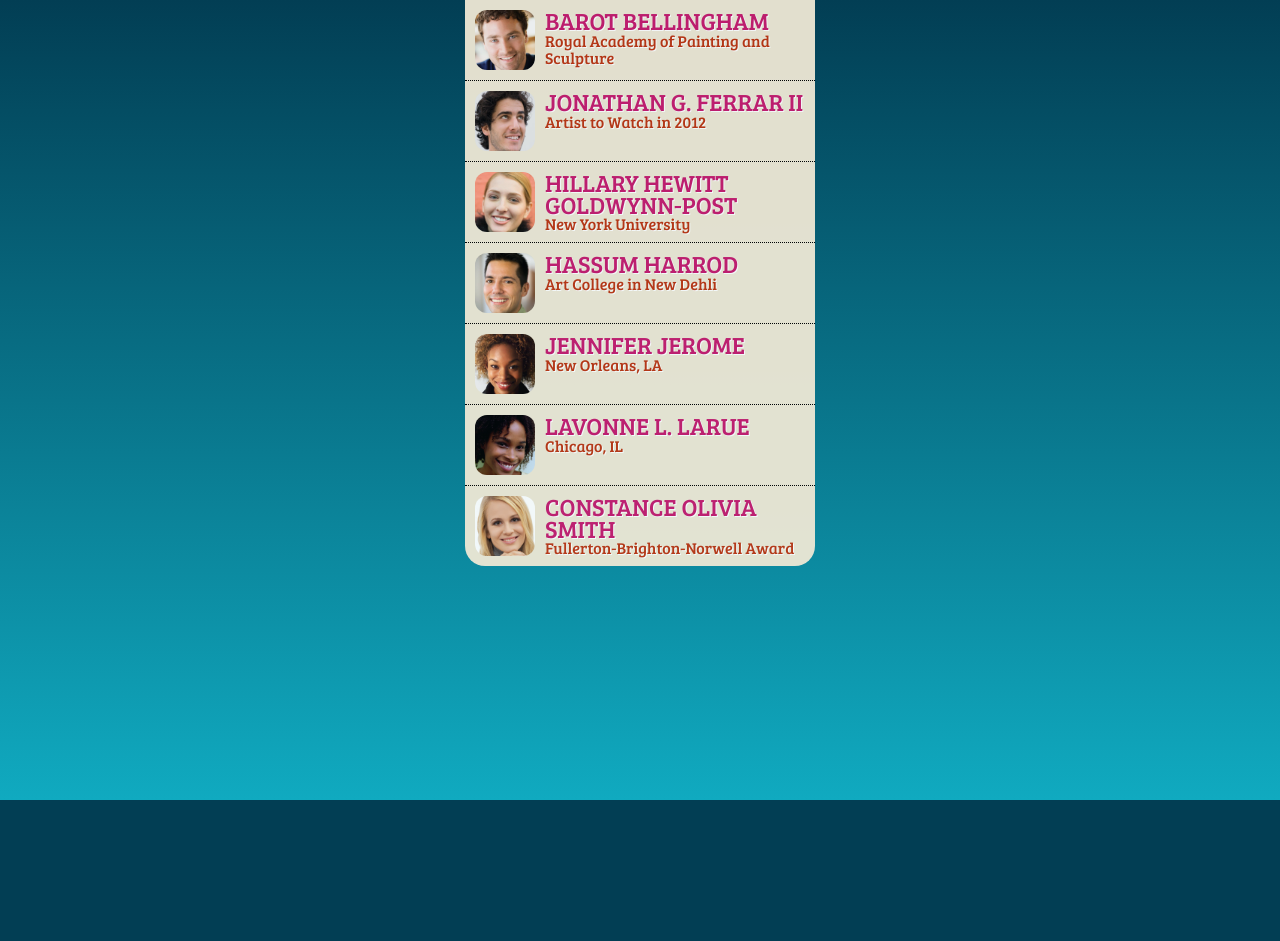
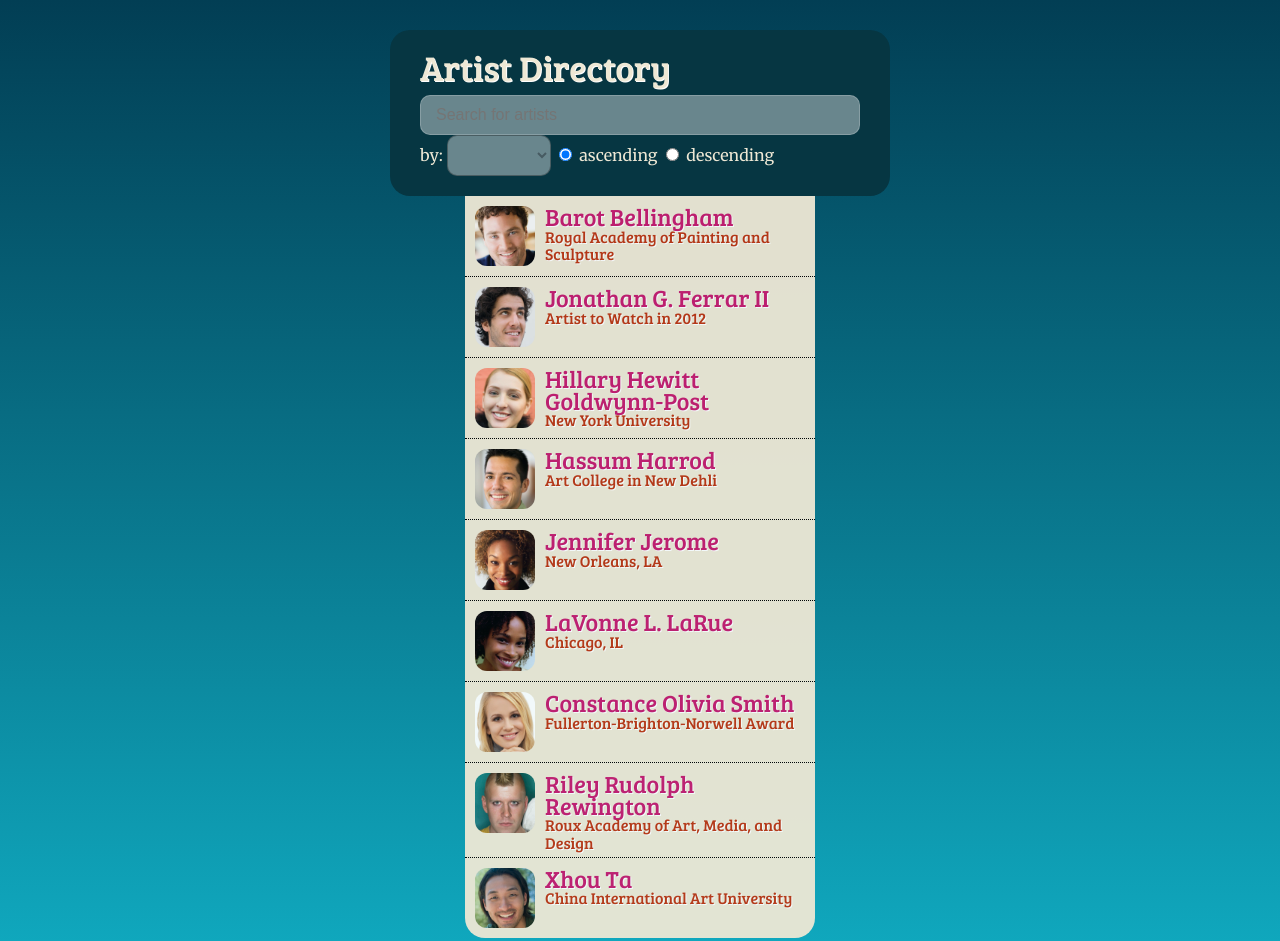
Before and after one commit to sumitkaul/Angular.js-Project-Directory-Search-Single-Page-Application, a plain HTML site: page index.html in a window 1280 px wide. Before the commit the page ends 800 px from the top, so only its background shows below. Drawn offline with Linux system fonts and the light colour scheme; a web font is replaced by a local one.

Commit message:
binding the input fields with filters

```diff
--- a/index.html
+++ b/index.html
@@ -10,11 +10,33 @@
 <body>
 <!-- this is the view in our case where data is coming from the model and the controller is the one which is connecting the view and model-->
 <div class="main" ng-controller="MyController">
+	<div class="search">
+    <h1> Artist Directory</h1>
+    <label>search:</label>
+    <input ng-model="query" placeholder="Search for artists" autofocus>
+
+    <label class="formgroup">by:
+    	<select ng-model=artistOrder>
+    		<option value="name">Name</option>
+    		<option value="reknown">Reknown</option>
+    	</select>
+	</label>
+
+	<label class="formgroup">
+		<input type="radio" ng-model="direction" name="direction" checked>
+		ascending
+	</label>
+	<label class="formgroup">
+		<input type="radio" ng-model="direction" name="direction" value="reverse">
+		descending
+	</label>
+
+	</div>
 	<ul class="artistlist">
-		<li class="artist cf" ng-repeat="item in artists | limitTo:7">
+		<li class="artist cf" ng-repeat="item in artists | filter : query | orderBy: artistOrder:direction">
 			<img ng-src="images/{{item.shortname}}_tn.jpg" alt="Photo of {{item.name}}">
 			<div class="info">
-				<h2>{{item.name | uppercase}}</h2>
+				<h2>{{item.name}}</h2>
 				<h3>{{item.reknown}}</h3>
 			</div>
 		</li>
--- a/js/controllers.js
+++ b/js/controllers.js
@@ -5,5 +5,6 @@ myApp.controller('MyController', ['$scope','$http',function ($scope,$http){
 
 	$http.get("js/data.json").success(function(data){
 	$scope.artists =data;
+
 	});
 }]);
```
